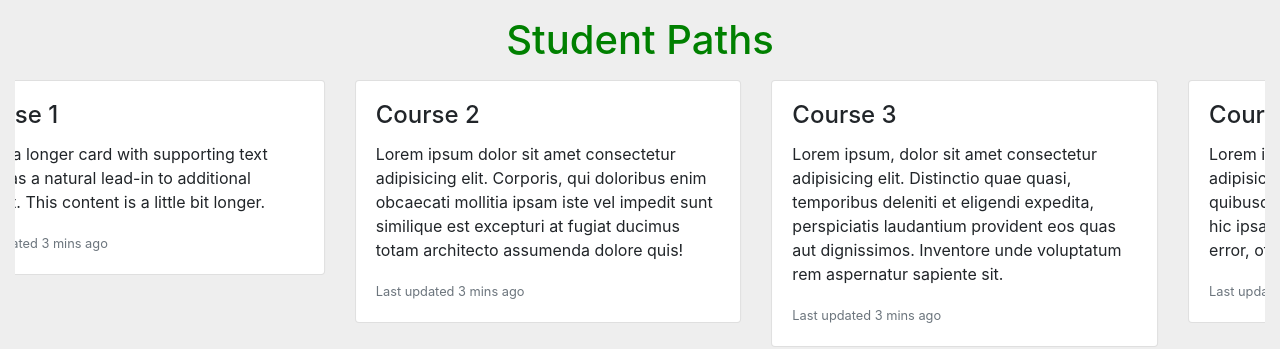
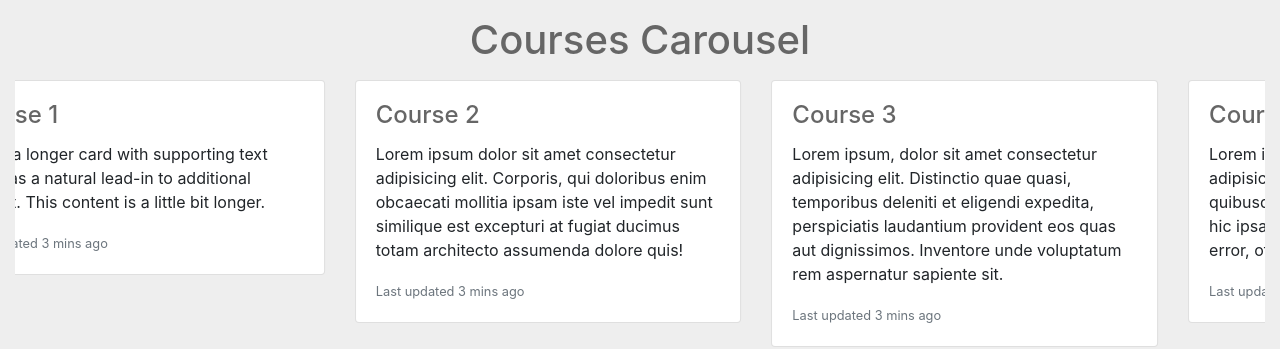
Before and after one commit to vanmitG/online-Course-Web, a plain HTML site: page index.html in a window 1280 px wide. Shown: the top 349 px of the page. Drawn offline with nearby package versions, Linux system fonts and the light colour scheme.

Commit message:
change color of h1,h4 in courses to grey

```diff
--- a/css/style.css
+++ b/css/style.css
@@ -14,8 +14,8 @@ body {
   font-size: 1rem;
 }
 h1 {
-  color: green;
+  color: #666;
 }
-h2 {
-  color: green;
+h4 {
+  color: #666;
 }
--- a/index.html
+++ b/index.html
@@ -21,7 +21,7 @@
   <body>
     <!-- Carousel Start -->
     <div class="container-fluid">
-      <h1 class="text-center my-3">Student Paths</h1>
+      <h1 class="text-center my-3">Courses Carousel</h1>
       <div id="myCarousel" class="carousel slide" data-ride="carousel">
         <div class="carousel-inner row w-100 mx-auto">
           <div class="carousel-item col-md-4 active">
```
